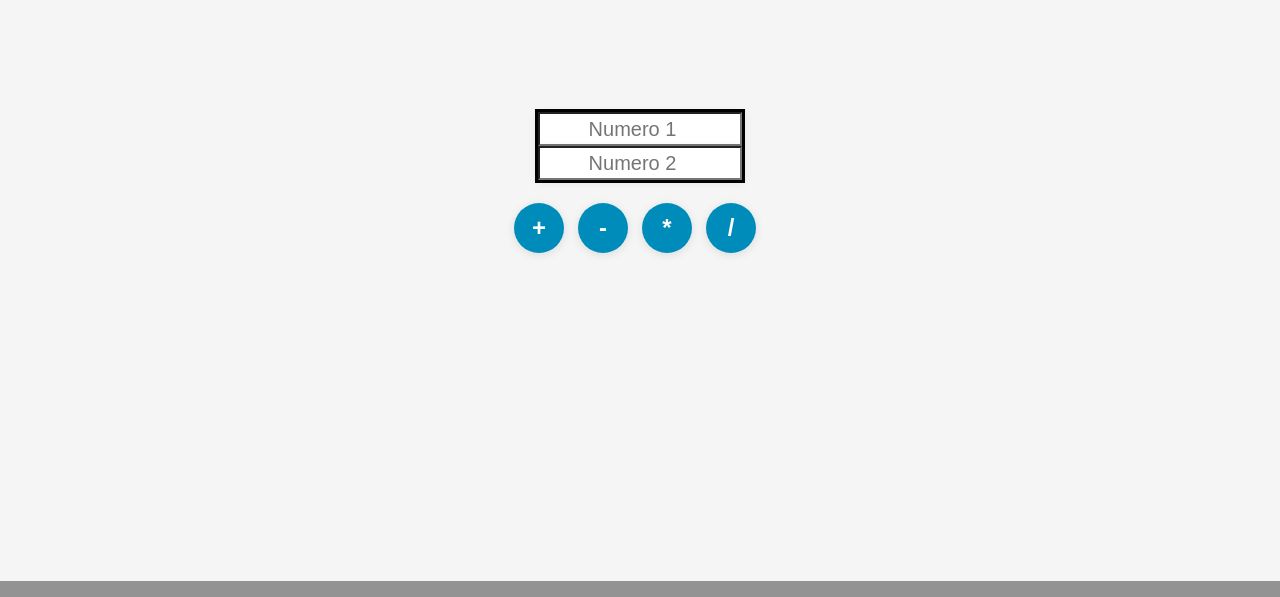
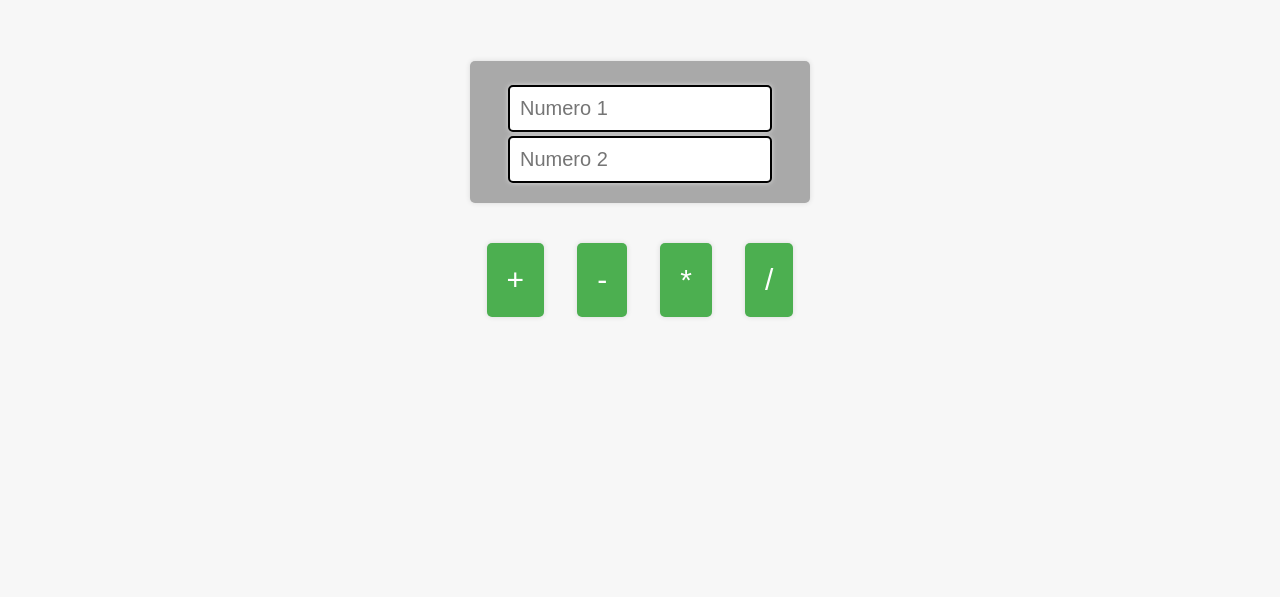
Before and after one commit to BrunoCocchi/CalculadoraSimples, a plain HTML site: page index.html in a window 1280 px wide. Shown: the part 219-816 px from the top of the page. Drawn offline with Linux system fonts and the light colour scheme.

Commit message:
mudei todo o estilo da minha calculadora e adicionei uma div para que possa imprimir na tela.

```diff
--- a/index.html
+++ b/index.html
@@ -17,12 +17,16 @@
 
             </div>
 
+            <div id="resultado"></div>
+
             <div class="button">
                 <button class="button1" onclick={cliqueSoma()}>+</button>
                 <button class="button2" onclick={cliqueSub()}>-</button>
                 <button class="button3" onclick={cliqueMult()}>*</button>
                 <button class="button4" onclick={cliqueDiv()}>/</button>
             </div>
+
+
         </div>
         <script src="index.js"></script>
     </body>
--- a/index.js
+++ b/index.js
@@ -7,8 +7,9 @@ function cliqueSoma() {
 
     let soma = num1 + num2;
     console.log("O resultado da soma é: ", soma);
-    alert('O resultado da Soma é:  ' + soma)
-    appendToHistory(num1, num2, "+", soma);
+
+    document.getElementById("resultado").innerHTML = soma;
+
 
 }
 
@@ -21,7 +22,8 @@ function cliqueSub() {
 
     let sub = num1 - num2;
     console.log("O resultado da Subtração é: ", sub);
-    alert('O resultado da Subtração é:  ' + sub)
+
+    document.getElementById("resultado").innerHTML = sub;
 
 }
 
@@ -34,7 +36,8 @@ function cliqueDiv() {
 
     let div = num1 / num2;
     console.log("O resultado da Divisão é: ", div);
-    alert('O resultado da Divisão é:  ' + div)
+
+    document.getElementById("resultado").innerHTML = div;
 }
 
 function cliqueMult() {
@@ -46,5 +49,6 @@ function cliqueMult() {
 
     let mult = num1 * num2;
     console.log("O resultado da Multiplicação é: ", mult);
-    alert('O resultado da Multiplicação é:  ' + mult)
+
+    document.getElementById("resultado").innerHTML = mult;
 }
--- a/styles.css
+++ b/styles.css
@@ -1,56 +1,66 @@
-* {
-    margin: 0px;
-    padding: 0px;
-}
-
 body {
-    background-color: #949393;
-}
-
-.pai {
+    background-color: #f7f7f7;
     display: flex;
-    flex-direction: column;
     align-items: center;
     justify-content: center;
     height: 100vh;
-    background-color: #f5f5f5;
   }
 
+  /*estilo da caixa da calculadora */
   .box {
-    display: flex;
-    flex-direction: column;
-    align-items: center;
-    justify-content: center;
-    margin-bottom: 20px;
-    border: 3px solid black;
+    background-color: darkgrey;
+    border-radius: 5px;
+    box-shadow: 0px 0px 5px #d9d9d9;
+    padding: 20px;
+    text-align: center;
+    width: 300px;
+    margin: 0 auto;
   }
 
-
-.box input {
-    width: 200px;
-    height: 30px;
-    font-size: 20px;
-    text-align: center;
-    background-color: #fff;
-    box-shadow: 0 2px 10px rgba(0, 0, 0, 0.1);
-    outline: none;
+  /*estilo dos botões de operação */
+  .button {
+    margin-top: 20px;
+    display: flex;
+    justify-content: space-around;
   }
 
   .button button {
-    width: 50px;
-    height: 50px;
-    margin-right: 10px;
-    font-size: 24px;
-    font-weight: bold;
-    color: #fff;
+    background-color: #4CAF50;
     border: none;
-    border-radius: 50%;
-    background-color: #008CBA;
-    box-shadow: 0 2px 10px rgba(0, 0, 0, 0.1);
-    outline: none;
+    color: white;
+    padding: 20px;
+    text-align: center;
+    text-decoration: none;
+    display: inline-block;
+    font-size: 30px;
+    border-radius: 5px;
+    box-shadow: 0px 0px 5px #d9d9d9;
     cursor: pointer;
   }
 
-.button button:hover {
-    background-color: #006080;
+  /*estilo dos campos de entrada de número */
+  .box1,
+  .box2 {
+    padding: 10px;
+    border-radius: 5px;
+    border: none;
+    box-shadow: 0px 0px 5px #d9d9d9;
+    margin-bottom: 10px;
+    width: 80%;
+    display: block;
+    margin: 0 auto;
+    border: 2px solid black;
+    margin-top: 4px;
+    font-size: 20px;
+
   }
+
+  /*estilo do resultado */
+  #resultado {
+    display: flex;
+    justify-content: center;
+    margin-top: 20px;
+    font-size: 32px;
+    font-weight: bold;
+    color: #4CAF50;
+  }
```
Lines whose indentation alone changed are shown as unchanged.
